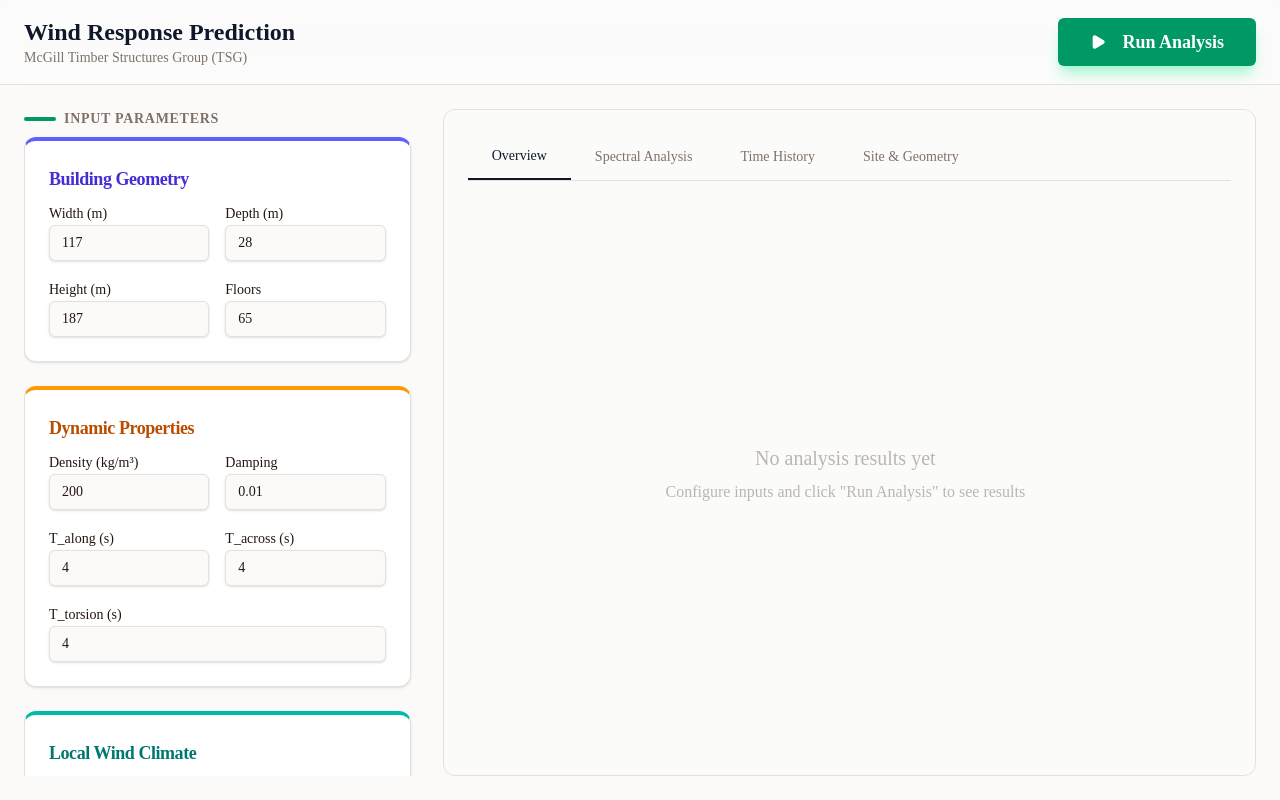
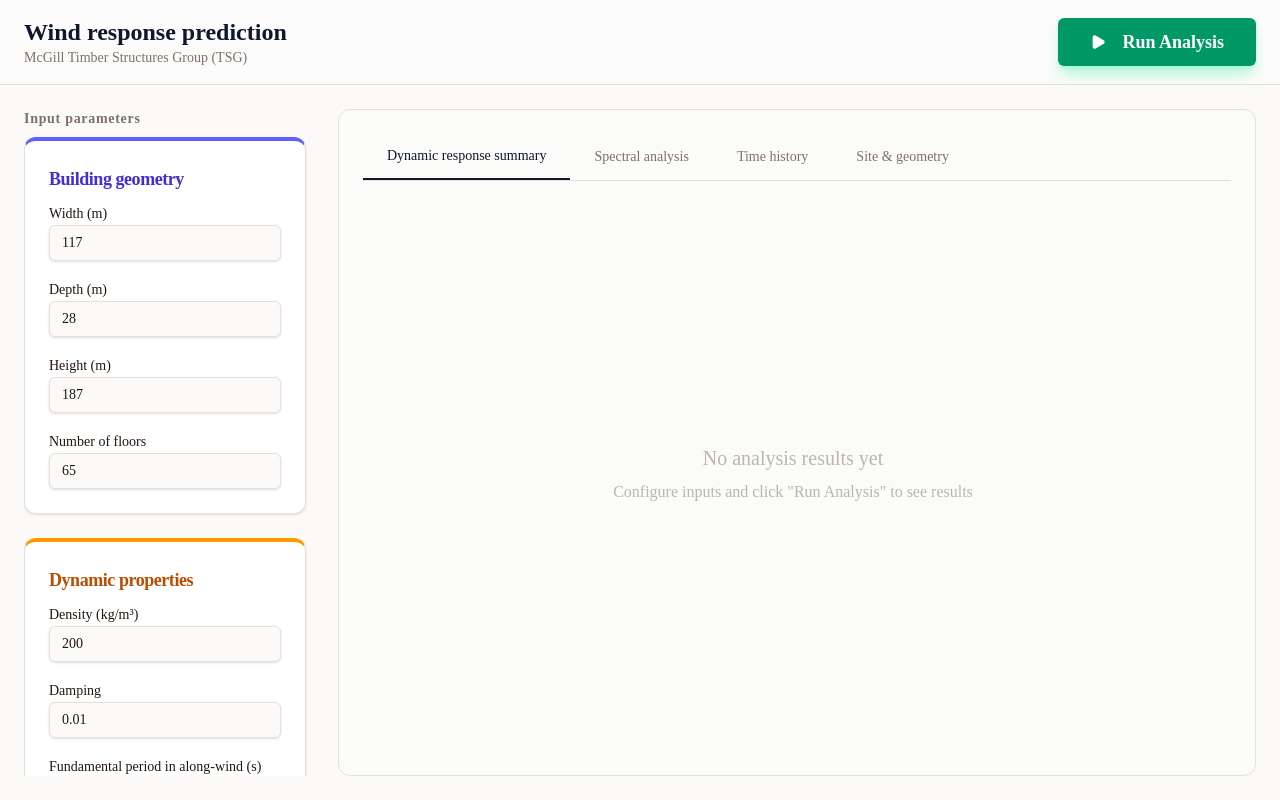
Before and after one commit to MilkiyasGebru/AeroCalc, a React (Vite) app in the folder frontend/: page / in a window 1280 px wide. Built offline with nearby package versions, Linux system fonts and the light colour scheme.

Commit message:
Fixed captialization error, and changed the graph sizes

```diff
--- a/frontend/src/App.tsx
+++ b/frontend/src/App.tsx
@@ -26,7 +26,7 @@ function App() {
           <header className="border-b border-border bg-card/30 backdrop-blur-md z-10 py-4 px-6 flex-shrink-0">
               <div className="max-w-7xl mx-auto flex flex-col md:flex-row justify-between items-center gap-4 w-full">
                   <div>
-                      <h1 className="text-2xl font-bold text-primary">Wind Response Prediction</h1>
+                      <h1 className="text-2xl font-bold text-primary">Wind response prediction</h1>
                       <p className="text-sm text-muted-foreground">McGill Timber Structures Group (TSG)</p>
                   </div>
                   <Button
@@ -43,10 +43,9 @@ function App() {
           <div className="flex-1 grid grid-cols-1 lg:grid-cols-12 max-w-[1600px] mx-auto w-full gap-6 p-6 overflow-hidden">
 
               {/* Left Sidebar - Inputs */}
-              <aside className="lg:col-span-4 space-y-6 overflow-y-auto pr-2 custom-scrollbar h-full pb-10">
+              <aside className="lg:col-span-3 space-y-6 overflow-y-auto pr-2 custom-scrollbar h-full pb-10">
                   <div className="flex items-center gap-2 mb-2">
-                      <div className="h-1 w-8 bg-emerald-600 rounded-full"></div>
-                      <h2 className="text-sm font-bold uppercase tracking-wider text-muted-foreground">Input Parameters</h2>
+                      <h2 className="text-sm font-bold tracking-wider text-muted-foreground">Input parameters</h2>
                   </div>
 
                   <GeometryCard />
@@ -60,12 +59,13 @@ function App() {
               </aside>
 
               {/* Right Panel - Outputs */}
-              <main className="lg:col-span-8 bg-card/10 border border-border rounded-xl flex flex-col h-full overflow-hidden">
+              <main className="lg:col-span-9 bg-card/10 border border-border rounded-xl flex flex-col h-full overflow-hidden">
                   <div className="p-6 h-full overflow-y-auto custom-scrollbar">
                     <OutputTabs />
                   </div>
               </main>
           </div>
+
       </div>
     )
 }
--- a/frontend/src/components/ResultsCard.tsx
+++ b/frontend/src/components/ResultsCard.tsx
@@ -1,7 +1,7 @@
 import { useOutputBuildingContext } from "@/contexts/useOutputBuildingContext.ts";
 import { Card, CardContent, CardHeader, CardTitle } from "@/components/ui/card.tsx";
 import { Badge } from "@/components/ui/badge";
-import { ArrowRight, Activity, Wind, RotateCw } from "lucide-react";
+import { ArrowRight, Wind, RotateCw } from "lucide-react";
 import { cn } from "@/lib/utils";
 
 interface ResponseCardProps {
@@ -25,14 +25,14 @@ function ResponseCard({ title, unit, analytical, experimental, icon, colorClass
             <CardContent className="pt-4">
                 <div className="grid grid-cols-2 gap-4">
                     <div className="space-y-1">
-                        <p className="text-[10px] uppercase tracking-wider text-muted-foreground font-bold">Analytical</p>
+                        <p className="text-[10px] text-muted-foreground font-bold">Analytical</p>
                         <div className="flex items-baseline gap-1">
                             <span className={cn("text-2xl font-bold", colorClass)}>{analytical?.toFixed(2) ?? "--"}</span>
                             <span className="text-[10px] text-muted-foreground">{unit}</span>
                         </div>
                     </div>
                     <div className="space-y-1 border-l border-border pl-4">
-                        <p className="text-[10px] uppercase tracking-wider text-muted-foreground font-bold">Experimental</p>
+                        <p className="text-[10px] text-muted-foreground font-bold">Experimental</p>
                         <div className="flex items-baseline gap-1">
                             <span className="text-2xl font-bold text-sky-600">{experimental?.toFixed(2) ?? "--"}</span>
                             <span className="text-[10px] text-muted-foreground">{unit}</span>
@@ -65,13 +65,12 @@ export default function ResultsCard() {
     return (
         <div className="space-y-6">
             <div className="flex items-center gap-2 mb-4">
-                <Activity className="h-5 w-5 text-primary" />
-                <h2 className="text-xl font-bold tracking-tight">Dynamic Response Summary</h2>
+                <h2 className="text-xl font-bold tracking-tight">Dynamic response summary</h2>
             </div>
 
             <div className="grid grid-cols-1 md:grid-cols-2 lg:grid-cols-3 gap-6">
                 <ResponseCard
-                    title="Across-Wind Acceleration"
+                    title="Across-wind acceleration"
                     unit="milli-g"
                     analytical={ar}
                     experimental={experimentalAr}
@@ -79,7 +78,7 @@ export default function ResultsCard() {
                     colorClass="text-[#EA580C]"
                 />
                 <ResponseCard
-                    title="Along-Wind Acceleration"
+                    title="Along-wind acceleration"
                     unit="milli-g"
                     analytical={accelartionYDirection}
                     experimental={experimentalAccelartionYDirection}
@@ -87,7 +86,7 @@ export default function ResultsCard() {
                     colorClass="text-[#854D0E]"
                 />
                 <ResponseCard
-                    title="Torsion Velocity"
+                    title="Torsion velocity"
                     unit="milli-rad/s"
                     analytical={vr}
                     experimental={experimentalVr}
--- a/frontend/src/components/inputs/DynamicPropertiesCard.tsx
+++ b/frontend/src/components/inputs/DynamicPropertiesCard.tsx
@@ -15,10 +15,10 @@ export default function DynamicPropertiesCard() {
   return (
     <Card className="bg-card border-border border-t-4 border-t-amber-500 shadow-sm">
       <CardHeader className="pb-2">
-        <CardTitle className="text-lg font-bold text-amber-700">Dynamic Properties</CardTitle>
+        <CardTitle className="text-lg font-bold text-amber-700">Dynamic properties</CardTitle>
       </CardHeader>
       <CardContent className="space-y-4">
-        <div className="grid grid-cols-2 gap-4">
+        <div className="flex flex-col gap-4">
           <div className="space-y-2">
             <Label htmlFor="density">Density (kg/m³)</Label>
             <Input
@@ -40,7 +40,7 @@ export default function DynamicPropertiesCard() {
             />
           </div>
           <div className="space-y-2">
-            <Label htmlFor="Talong">T_along (s)</Label>
+            <Label htmlFor="Talong">Fundamental period in along-wind (s)</Label>
             <Input
               id="Talong"
               type="number"
@@ -50,7 +50,7 @@ export default function DynamicPropertiesCard() {
             />
           </div>
           <div className="space-y-2">
-            <Label htmlFor="Tacross">T_across (s)</Label>
+            <Label htmlFor="Tacross">Fundamental period in across-wind (s)</Label>
             <Input
               id="Tacross"
               type="number"
@@ -59,8 +59,8 @@ export default function DynamicPropertiesCard() {
               className="bg-background border-border"
             />
           </div>
-          <div className="space-y-2 col-span-2">
-            <Label htmlFor="Ttorsion">T_torsion (s)</Label>
+          <div className="space-y-2">
+            <Label htmlFor="Ttorsion">Fundamental period in torsion (s)</Label>
             <Input
               id="Ttorsion"
               type="number"
--- a/frontend/src/components/inputs/ExperimentalCard.tsx
+++ b/frontend/src/components/inputs/ExperimentalCard.tsx
@@ -72,7 +72,7 @@ export default function ExperimentalCard() {
     return (
         <Card className="bg-card border-border border-t-4 border-t-purple-500 shadow-sm">
       <CardHeader className="pb-2">
-        <CardTitle className="text-lg font-bold text-purple-700">Experimental Data</CardTitle>
+        <CardTitle className="text-lg font-bold text-purple-700">Experimental data</CardTitle>
       </CardHeader>
             <CardContent className="space-y-4">
                 <div className="space-y-3">
@@ -88,7 +88,7 @@ export default function ExperimentalCard() {
                                 }
                             }}
                         />
-                        <Label htmlFor="internal-db" className="cursor-pointer">Use Wind Tunnel Database</Label>
+                        <Label htmlFor="internal-db" className="cursor-pointer">Use wind tunnel database</Label>
                     </div>
                     <div className="flex items-center space-x-2">
                         <Checkbox
@@ -96,28 +96,28 @@ export default function ExperimentalCard() {
                             checked={calcType === "external"}
                             onCheckedChange={() => setCalcType(calcType === "external" ? "none" : "external")}
                         />
-                        <Label htmlFor="external-upload" className="cursor-pointer">Upload Custom Time History</Label>
+                        <Label htmlFor="external-upload" className="cursor-pointer">Upload custom time history</Label>
                     </div>
                 </div>
 
                 {calcType === "external" && (
                     <div className="pt-2 space-y-4 border-t border-border mt-4">
-                        <div className="grid gap-2">
+                        <div className="grid grid-cols-1 gap-2">
                             <Button variant="outline" size="sm" onClick={() => setShowFile1(true)} className={file1 ? "border-primary text-primary" : ""}>
-                                {file1 ? `Across: ${file1.name}` : "Upload Across Wind"}
+                                {file1 ? `Across: ${file1.name}` : "Upload across wind"}
                             </Button>
                             <Button variant="outline" size="sm" onClick={() => setShowFile2(true)} className={file2 ? "border-primary text-primary" : ""}>
-                                {file2 ? `Along: ${file2.name}` : "Upload Along Wind"}
+                                {file2 ? `Along: ${file2.name}` : "Upload along wind"}
                             </Button>
                             <Button variant="outline" size="sm" onClick={() => setShowFile3(true)} className={file3 ? "border-primary text-primary" : ""}>
-                                {file3 ? `Torsion: ${file3.name}` : "Upload Torsion Wind"}
+                                {file3 ? `Torsion: ${file3.name}` : "Upload torsion wind"}
                             </Button>
                         </div>
                     </div>
                 )}
 
                 {(calcType !== "none") && (
-                    <div className="grid grid-cols-2 gap-4 pt-2">
+                    <div className="flex flex-col gap-4 pt-2">
                         <div className="space-y-2">
                             <Label htmlFor="expSpeed">U_H_expt (m/s)</Label>
                             <Input
--- a/frontend/src/components/inputs/GeometryCard.tsx
+++ b/frontend/src/components/inputs/GeometryCard.tsx
@@ -10,10 +10,10 @@ export default function GeometryCard() {
   return (
     <Card className="bg-card border-border border-t-4 border-t-indigo-500 shadow-sm">
       <CardHeader className="pb-2">
-        <CardTitle className="text-lg font-bold text-indigo-700">Building Geometry</CardTitle>
+        <CardTitle className="text-lg font-bold text-indigo-700">Building geometry</CardTitle>
       </CardHeader>
       <CardContent className="space-y-4">
-        <div className="grid grid-cols-2 gap-4">
+        <div className="flex flex-col gap-4">
           <div className="space-y-2">
             <Label htmlFor="width">Width (m)</Label>
             <Input
@@ -45,7 +45,7 @@ export default function GeometryCard() {
             />
           </div>
           <div className="space-y-2">
-            <Label htmlFor="totalFloors">Floors</Label>
+            <Label htmlFor="totalFloors">Number of floors</Label>
             <Input
               id="totalFloors"
               type="number"
--- a/frontend/src/components/inputs/WindClimateCard.tsx
+++ b/frontend/src/components/inputs/WindClimateCard.tsx
@@ -45,11 +45,11 @@ export default function WindClimateCard() {
   return (
     <Card className="bg-card border-border border-t-4 border-t-teal-500 shadow-sm">
       <CardHeader className="pb-2">
-        <CardTitle className="text-lg font-bold text-teal-700">Local Wind Climate</CardTitle>
+        <CardTitle className="text-lg font-bold text-teal-700">Local wind climate</CardTitle>
       </CardHeader>
       <CardContent className="space-y-4">
         <div className="space-y-2">
-          <Label htmlFor="terrain">Terrain Type</Label>
+          <Label htmlFor="terrain">Terrain type</Label>
           <Select value={terrain} onValueChange={setTerrain}>
             <SelectTrigger id="terrain" className="bg-background border-border">
               <SelectValue placeholder="Select terrain" />
@@ -65,7 +65,7 @@ export default function WindClimateCard() {
         </div>
 
         <div className="space-y-2">
-          <Label htmlFor="meanSpeed">10min Mean Speed at 10m (m/s)</Label>
+          <Label htmlFor="meanSpeed">10min mean speed at 10m (m/s)</Label>
           <Input
             id="meanSpeed"
             type="number"
@@ -77,7 +77,7 @@ export default function WindClimateCard() {
 
         <div className="space-y-2">
           <div className="flex items-center gap-2">
-            <Label htmlFor="userMeanSpeed">10min Mean Speed at Roof (m/s)</Label>
+            <Label htmlFor="userMeanSpeed">10min mean speed at roof (m/s)</Label>
             <TooltipProvider>
               <Tooltip>
                 <TooltipTrigger asChild>
--- a/frontend/src/components/outputs/OutputTabs.tsx
+++ b/frontend/src/components/outputs/OutputTabs.tsx
@@ -47,10 +47,10 @@ export default function OutputTabs() {
     }, [terrain, height, meanSpeed]);
 
     const tabs = [
-        { id: "overview", label: "Overview" },
-        { id: "spectral", label: "Spectral Analysis" },
-        { id: "history", label: "Time History" },
-        { id: "site", label: "Site & Geometry" },
+        { id: "overview", label: "Dynamic response summary" },
+        { id: "spectral", label: "Spectral analysis" },
+        { id: "history", label: "Time history" },
+        { id: "site", label: "Site & geometry" },
     ];
 
     const hasResults = ar !== null || experimentalAr !== null;
@@ -99,9 +99,11 @@ export default function OutputTabs() {
                             <div className="flex flex-col items-center">
                                 <PSDGraph psds={torsionPsds} experimentalPsds={experimentalTorsionPsds} graphType="Torsion" />
                             </div>
-                            <div className="flex flex-col items-center">
-                                <PSDGraph psds={[]} experimentalPsds={experimentalAlongPsds} graphType="Along" />
-                            </div>
+                            {experimentalAlongPsds.length > 0 && (
+                                <div className="flex flex-col items-center">
+                                    <PSDGraph psds={[]} experimentalPsds={experimentalAlongPsds} graphType="Along" />
+                                </div>
+                            )}
                         </div>
                     </div>
                 )}
@@ -134,7 +136,7 @@ export default function OutputTabs() {
                 {activeTab === "site" && (
                     <div className="grid grid-cols-1 md:grid-cols-2 gap-6 animate-in fade-in duration-500">
                         <div className="flex flex-col space-y-4">
-                            <h3 className="text-lg font-bold text-primary px-2">Building Orientation & Scale</h3>
+                            <h3 className="text-lg font-bold text-primary px-2">Building orientation & scale</h3>
                             <RectangleWithArrow width={width || 0} height={depth || 0} />
                             <p className="px-2 text-sm text-muted-foreground italic">
                                 The diagram automatically rotates to align the largest dimension (B) perpendicular to the wind direction, consistent with the analytical model.
@@ -142,7 +144,7 @@ export default function OutputTabs() {
                         </div>
 
                         <div className="flex flex-col space-y-4">
-                            <h3 className="text-lg font-bold text-primary px-2">Mean Wind Speed Profile</h3>
+                            <h3 className="text-lg font-bold text-primary px-2">Mean wind speed profile</h3>
                             <div className="w-full h-[400px] bg-white rounded-xl border border-border/40 shadow-sm p-4">
                                 <MeanSpeedGraph
                                     graph_data={graphData}
```
Also changed, not shown: frontend/src/components/PSDGraph.tsx (+7 -10 lines), frontend/src/components/RectangleWithArrow.tsx (+4 -16 lines).
